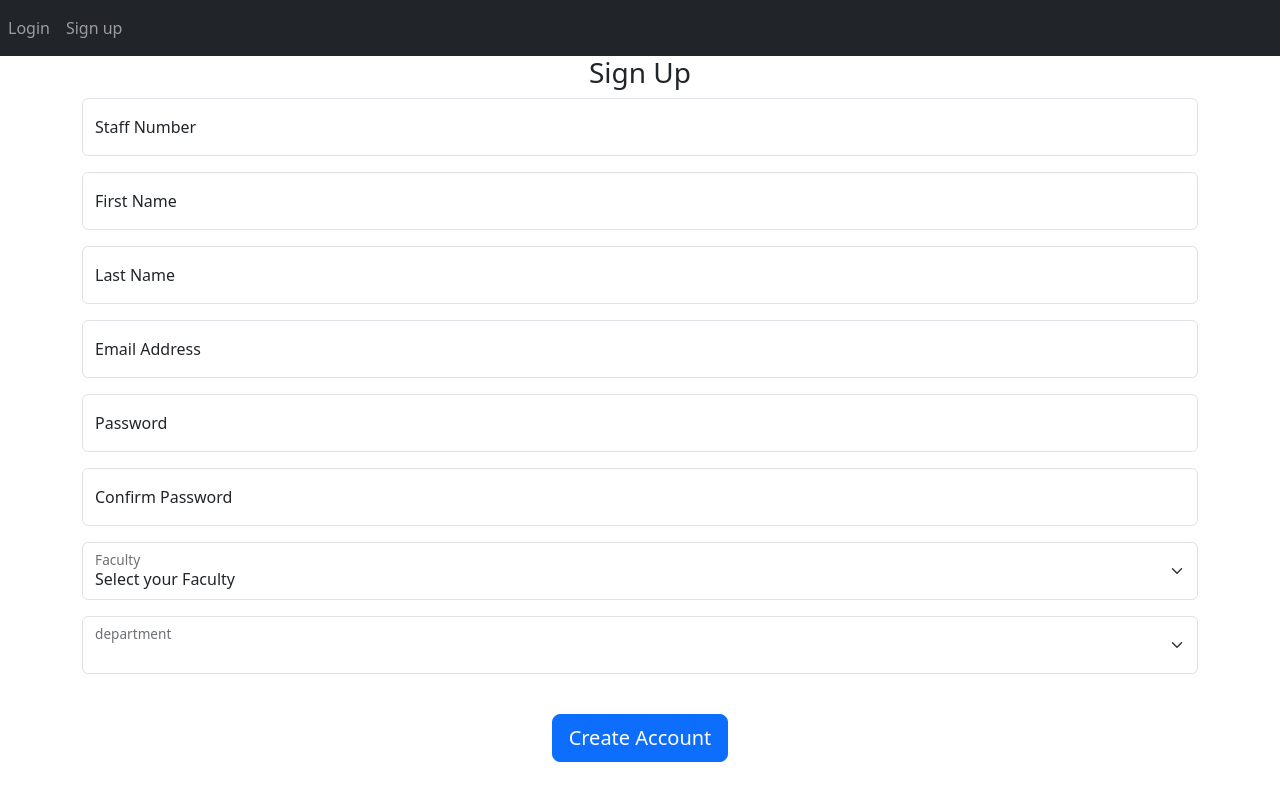
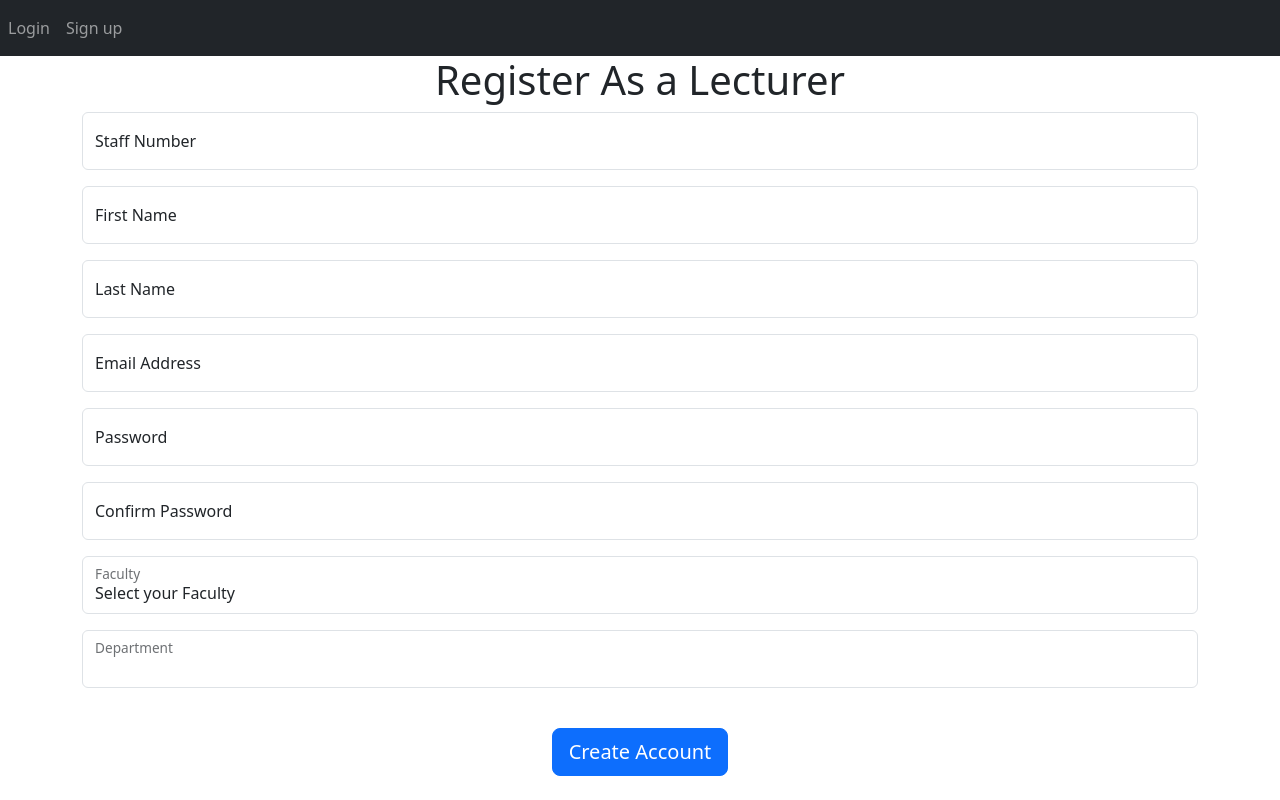
Before and after one commit to Pro-282/attendance, a Flask app: page /sign-up in a window 1280 px wide. Run offline with Flask 3, Linux system fonts and the light colour scheme; data comes from the database, SQL or seed files in the repository; lists and menus that the app fills with data are empty; parts of the project's set-up code (start-up, migrations or seed data) failed here and were passed over.

Commit message:
fix:sign-up form validation. refactored form code.

```diff
--- a/website/auth.py
+++ b/website/auth.py
@@ -1,8 +1,9 @@
 from flask import Blueprint, render_template, request, flash, redirect, url_for
-from .models import Lecturer
+from .models import Lecturers, Departments, Faculties
 from werkzeug.security import generate_password_hash, check_password_hash
 from . import db
 from flask_login import login_user, login_required, logout_user, current_user
+from website.forms import RegisterForm
 
 auth = Blueprint('auth', __name__)
 
@@ -12,16 +13,16 @@ def login():
         email = request.form.get('email')
         password = request.form.get('password')
 
-        user = Lecturer.query.filter_by(email=email).first()
+        user = Lecturers.query.filter_by(email=email).first()
         if user:
             if check_password_hash(user.password, password):
                 flash('Logged in successfully!', category='success')
                 login_user(user, remember=True)
                 return redirect(url_for('views.home'))
             else:
-                flash('Incorrect password, try again.', category='error')
+                flash('Incorrect password, try again.', category='danger')
         else:
-            flash('Email does not exist.', category='error')
+            flash('Email does not exist.', category='danger')
     return render_template("login.html", user=current_user)
 
 @auth.route('/logout')
@@ -30,35 +31,80 @@ def logout():
     logout_user()
     return redirect(url_for('auth.login'))
 
+# @auth.route('/sign-up', methods=['GET', 'POST'])
+# def sign_up():
+#     if request.method == 'POST':
+#         staff_number = request.form.get('staffNo')
+#         first_name = request.form.get('firstName')
+#         last_name = request.form.get('LastName')
+#         email = request.form.get('email')
+#         password1 = request.form.get('password1')
+#         password2 = request.form.get('password2')
+#         faculty = request.form.get('faculty')
+#         department = request.form.get('department')
+
+#         user = Lecturers.query.filter_by(staff_no=staff_number).first()
+#         if user:
+#             flash('User already exists.', category='danger')
+#         elif Lecturers.query.filter_by(email=email).first():
+#             flash('Email already exists', category='danger')
+#         elif len(email) < 4:
+#             flash('Email must be greater than 4 characters.', category='danger')
+#         elif len(first_name) < 2:
+#             flash('First name must be greater than 1 character.', category='danger')
+#         elif password1 != password2:
+#             flash('password dont match.', category='danger')
+#         elif len(password1) < 7:
+#             flash('password must be greater than 7 characters.', category='danger')
+#         elif department == 0:
+#             flash('select a department', category='danger')
+#         else:
+#             department_id = (Departments.query.filter_by(department=department).first()).id
+#             print(f'department id chossen is: {department_id}')
+#             new_user = Lecturers(
+#                 staff_no=staff_number,
+#                 first_name=first_name,
+#                 last_name=last_name,
+#                 email=email,
+#                 password=generate_password_hash(password1, method='sha256'),
+#                 faculty_id=faculty,
+#                 department_id=department_id
+#             )
+#             # db.session.add(new_user)
+#             # db.session.commit()
+#             # login_user(user, remember=True)
+#             flash('Account created!', category='success')
+#             return redirect(url_for('views.home'))
+
+#     return render_template("sign_up.html", user=current_user)
+
 @auth.route('/sign-up', methods=['GET', 'POST'])
 def sign_up():
+    form = RegisterForm()
     if request.method == 'POST':
-        email = request.form.get('email')
-        first_name = request.form.get('firstName')
-        password1 = request.form.get('password1')
-        password2 = request.form.get('password2')
+        form.faculty.choices = [(faculty.id, faculty.faculty)
+                                for faculty in Faculties.query.all()]
+        faculty_id = form.faculty.data
+        form.department.choices = [(department.department, department.department)
+                                   for department in Departments.query.
+                                   filter_by(faculty_id=faculty_id).all()]
+        if form.validate_on_submit():
+            department_id = (Departments.query.
+                            filter_by(department=form.department.data).
+                            first()).id
+            user_to_create = Lecturers(
+                    staff_no=form.staff_no.data,
+                    first_name=form.first_name.data,
+                    email=form.email_address.data,
+                    password=form.password1.data,
+                    faculty_id=form.faculty.data,
+                    department_id=department_id
+                )
+            # db.session.add(user_to_create)
+            # db.session.commit()
+            return redirect(url_for('views.home'))
+        if form.errors != {}:
+            for err_msg in form.errors.values():
+                print(f'There was an error with creating a user: {err_msg}')
 
-        user = Lecturer.query.filter_by(email=email).first()
-        if user:
-            flash('Email already exists.', category='error')
-        elif len(email) < 4:
-            flash('Email must be greater than 4 characters.', category='error')
-        elif len(first_name) < 2:
-            flash('First name must be greater than 1 character.', category='error')
-        elif password1 != password2:
-            flash('password don\t match.', category='error')
-        elif len(password1) < 7:
-            flash('password must be greater than 7 characters.', category='error')
-        else:
-            new_user = Lecturer( # todo: change this to the table data and html input field
-                email=email,
-                first_name=first_name,
-                password=generate_password_hash(password1, method='sha256')
-            )
-            db.session.add(new_user)
-            db.session.commit()
-            login_user(user, remember=True)
-            flash('Account created!', category='success')
-            return redirect(url_for('views.home'))
-
-    return render_template("sign_up.html", user=current_user)
+    return render_template('sign_up.html', form=form, user=current_user)
--- /dev/null
+++ b/website/forms.py
@@ -0,0 +1,14 @@
+from flask_wtf import FlaskForm
+from wtforms import StringField, SelectField, PasswordField, EmailField, SubmitField
+from wtforms.validators import length, EqualTo, DataRequired, Email, email_validator
+
+class RegisterForm(FlaskForm):
+  staff_no = StringField(label='Staff Number', validators=[length(min=2, max=20), DataRequired()])
+  first_name = StringField(label='First Name',validators=[length(min=1, max=150), DataRequired()])
+  last_name = StringField(label='Last Name', validators=[length(min=1, max=150), DataRequired()])
+  email_address = EmailField(label='Email Address', validators=[Email(), DataRequired()])
+  password1 = PasswordField(label='Password', validators=[length(min=8), DataRequired()])
+  password2 = PasswordField(label='Confirm Password', validators=[length(min=8), EqualTo('password1'), DataRequired()])
+  faculty = SelectField(label='Faculty', id='faculty', validators=[DataRequired()], choices=[])
+  department = SelectField(label='Department', id='department', validators=[DataRequired()], choices=[])
+  submit = SubmitField(label='Create Account')
--- a/website/templates/sign_up.html
+++ b/website/templates/sign_up.html
@@ -5,97 +5,45 @@
 
 {% block content %}
 <body class="text-center" onload="facultyList()">
+<h1>Register As a Lecturer</h1>
 
-  <form method="POST">
-    <h3 align="center">Sign Up</h3>
+<form method="POST" class="form-register">
+  {{ form.hidden_tag() }}
+  <div class="form-floating mb-3">
+    {{ form.staff_no(class="form-control", placeholder="Staff Number") }}
+    {{ form.staff_no.label() }}
+  </div>
+  <div class="form-floating mb-3">
+    {{ form.first_name(class="form-control", placeholder="First Name") }}
+    {{ form.first_name.label() }}
+  </div>
+  <div class="form-floating mb-3">
+    {{ form.last_name(class="form-control", placeholder="Last Name") }}
+    {{ form.last_name.label() }}
+  </div>
+  <div class="form-floating mb-3">
+    {{ form.email_address(class="form-control", placeholder="Email Address") }}
+    {{ form.email_address.label() }}
+  </div>
+  <div class="form-floating mb-3">
+    {{ form.password1(class="form-control", placeholder="Password") }}
+    {{ form.password1.label() }}
+  </div>
+  <div class="form-floating mb-3">
+    {{ form.password2(class="form-control", placeholder="Password") }}
+    {{ form.password2.label() }}
+  </div>
+  <div class="form-floating mb-3">
+    {{ form.faculty(class="form-control", onchange="updateDepts(this)") }}
+    {{ form.faculty.label() }}
+  </div>
+  <div class="form-floating mb-3">
+    {{ form.department(class="form-control") }}
+    {{ form.department.label() }}
+  </div>
+  <br>
+  {{ form.submit(class="btn btn-lg btn-block btn-primary") }}
+</form>
 
-    <div class="form-floating mb-3">
-      <input
-        type="text"
-        class="form-control"
-        id="staffNo"
-        name="staffNo"
-        placeholder="Enter your Staff No."
-        required
-      >
-      <label for="staffNo">Staff Number</label>
-    </div>
-
-    <div class="form-floating mb-3">
-      <input
-        type="text"
-        class="form-control"
-        id="firstName"
-        name="firstName"
-        placeholder="Enter first name"
-        required
-      >
-      <label for="firstName">First Name</label>
-    </div>
-
-    <div class="form-floating mb-3">
-      <input
-        type="text"
-        class="form-control"
-        id="lastName"
-        name="lastName"
-        placeholder="Enter Last Name"
-        required
-      >
-      <label for="lastNmae">Last Name</label>
-    </div>
-
-    <div class="form-floating mb-3">
-      <input
-        type="email"
-        class="form-control"
-        id="email"
-        name="email"
-        placeholder="Enter email"
-        required
-      >
-      <label for="email">Email Address</label>
-    </div>
-
-    <div class="form-floating mb-3">
-      <input
-        type="password"
-        class="form-control"
-        id="password1"
-        name="password1"
-        placeholder="Enter password"
-        required
-      >
-      <label for="password1">Password</label>
-    </div>
-
-    <div class="form-floating mb-3">
-      <input
-        type="password"
-        class="form-control"
-        id="password2"
-        name="password2"
-        placeholder="Confirm password"
-        required
-      >
-      <label for="password2">Confirm Password</label>
-    </div>
-
-    <div class="form-floating mb-3">
-      <select name="faculty" class="form-select" id="faculty"
-        onchange="updateDepts(this)" required></select>
-      <label for="faculty">Faculty</label>
-    </div>
-
-    <div class="form-floating mb-3">
-      <select name="department" class="form-select" id="department" required>
-        <option disabled>Select a faculty First</option>
-      </select>
-      <label for="department">department</label>
-    </div>
-
-    <br>
-    <button type="submit" class="btn btn-lg btn-primary">Create Account</button>
-  </form>
 </body>
 {% endblock %}
```
